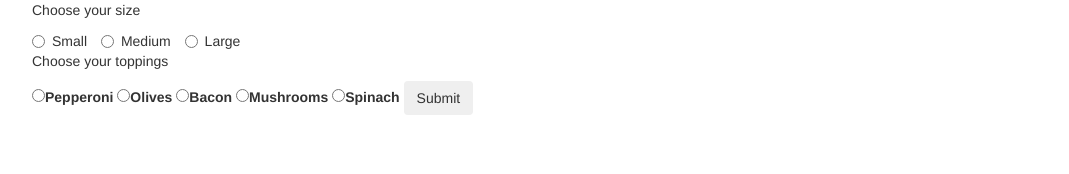
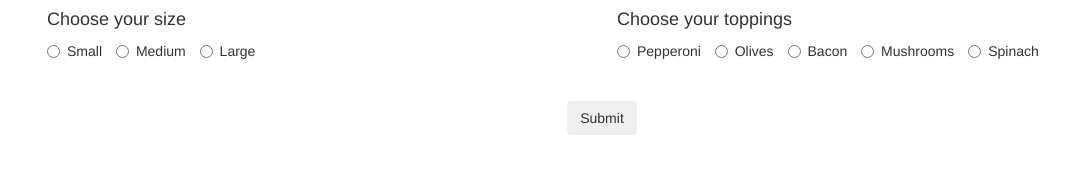
Before and after one commit to rloos289/Intro_Pizza, a plain HTML site: page index.html in a window 1280 px wide. Shown: the whole page, without its empty margins (38-1107 px from the left). Drawn offline with Linux system fonts and the light colour scheme.

Commit message:
minimum viable product achieved

```diff
--- a/css/styles.css
+++ b/css/styles.css
@@ -0,0 +1,3 @@
+#submitButton {
+  margin-top: 40px;
+}
--- a/index.html
+++ b/index.html
@@ -10,10 +10,11 @@
     <title>Ryan's Pizzas</title>
   </head>
   <body>
+    <div class="container">
 <!--************size************-->
-    <div class="container">
       <form>
-        <p>Choose your size</p>
+        <div class="col-xs-6">
+          <h4>Choose your size</h4>
           <label class="radio-inline">
             <input type='radio' name='size' value='small'>Small
           </label>
@@ -23,25 +24,31 @@
           <label class="radio-inline">
             <input type='radio' name='size' value='large'>Large
           </label>
+        </div>
 <!--************toppings************-->
-          <p>Choose your toppings</p>
-          <label>
+        <div class="col-xs-6">
+          <h4>Choose your toppings</h4>
+          <label class='radio-inline'>
             <input type='radio' name='topping' value='pepperoni'>Pepperoni
           </label>
-          <label>
+          <label class='radio-inline'>
             <input type='radio' name='topping' value='olives'>Olives
           </label>
-          <label>
+          <label class='radio-inline'>
             <input type='radio' name='topping' value='bacon'>Bacon
           </label>
-          <label>
+          <label class='radio-inline'>
             <input type='radio' name='topping' value='mushrooms'>Mushrooms
           </label>
-          <label>
+          <label class='radio-inline'>
             <input type='radio' name='topping' value='spinach'>Spinach
           </label>
-          <button class='btn btn-submit' id='submitButton'>Submit</button>
-        <form>
+        </div>
+      </form>
+<!--************Totals************-->
+      <div class="col-xs-12">
+        <button class='btn btn-submit center-block' id='submitButton'>Submit</button>
+      </div>
       </div>
     </div>
   </body>
--- a/js/scripts.js
+++ b/js/scripts.js
@@ -26,12 +26,10 @@ $(document).ready(function(){
   $('#submitButton').click(function(event){
     event.preventDefault();
     var size = $('input[name=size]:checked').val();
-    console.log(size);
     var toppings = [];
     var topping = $('input[name=topping]:checked').val();
-    console.log(topping);
     pizza = new Pizza (size, topping);
     cost = pizza.pizzaCost();
-    console.log(cost);
+    alert('Your pizza will cost $' + cost);
   });
 });
```
Lines whose indentation alone changed are shown as unchanged.
